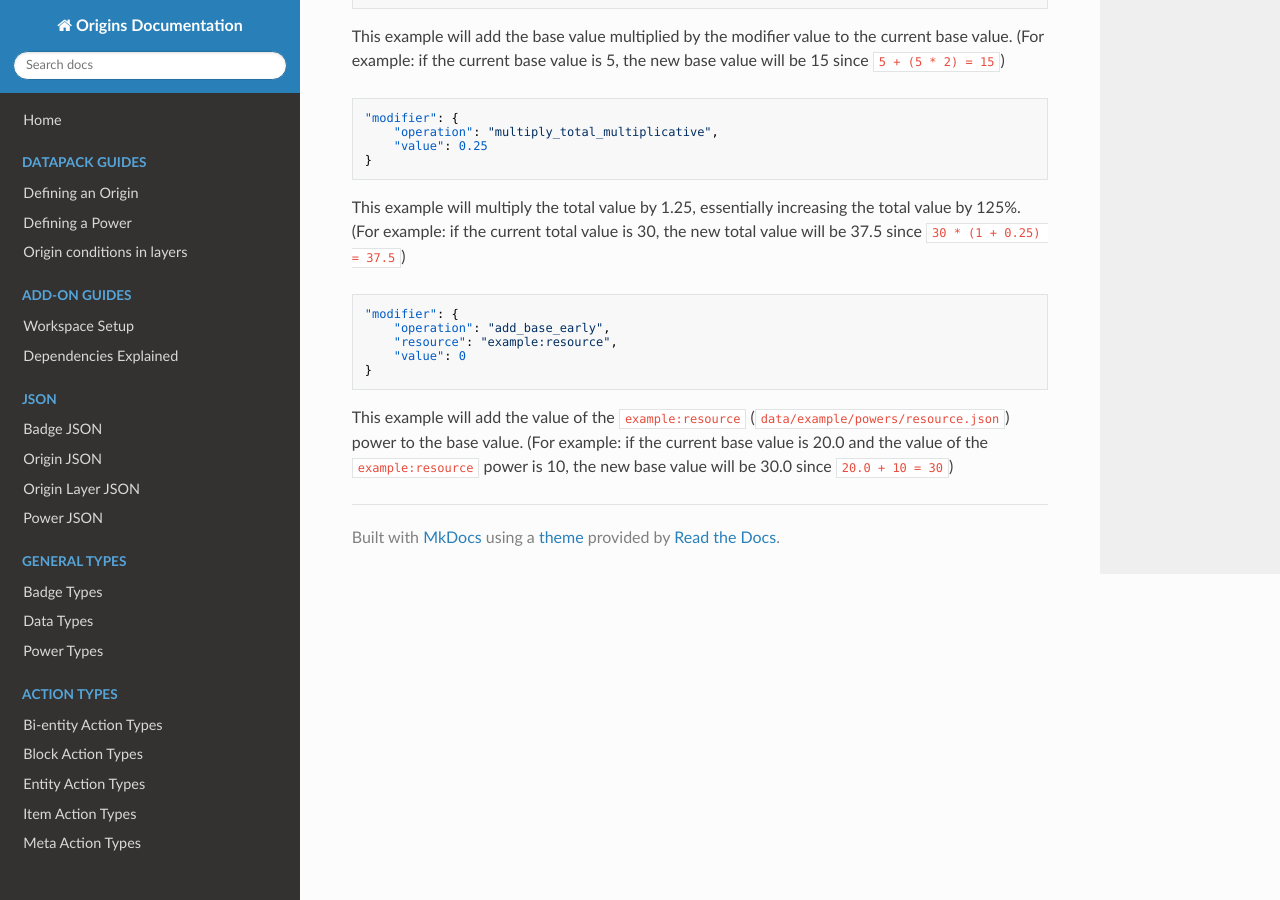
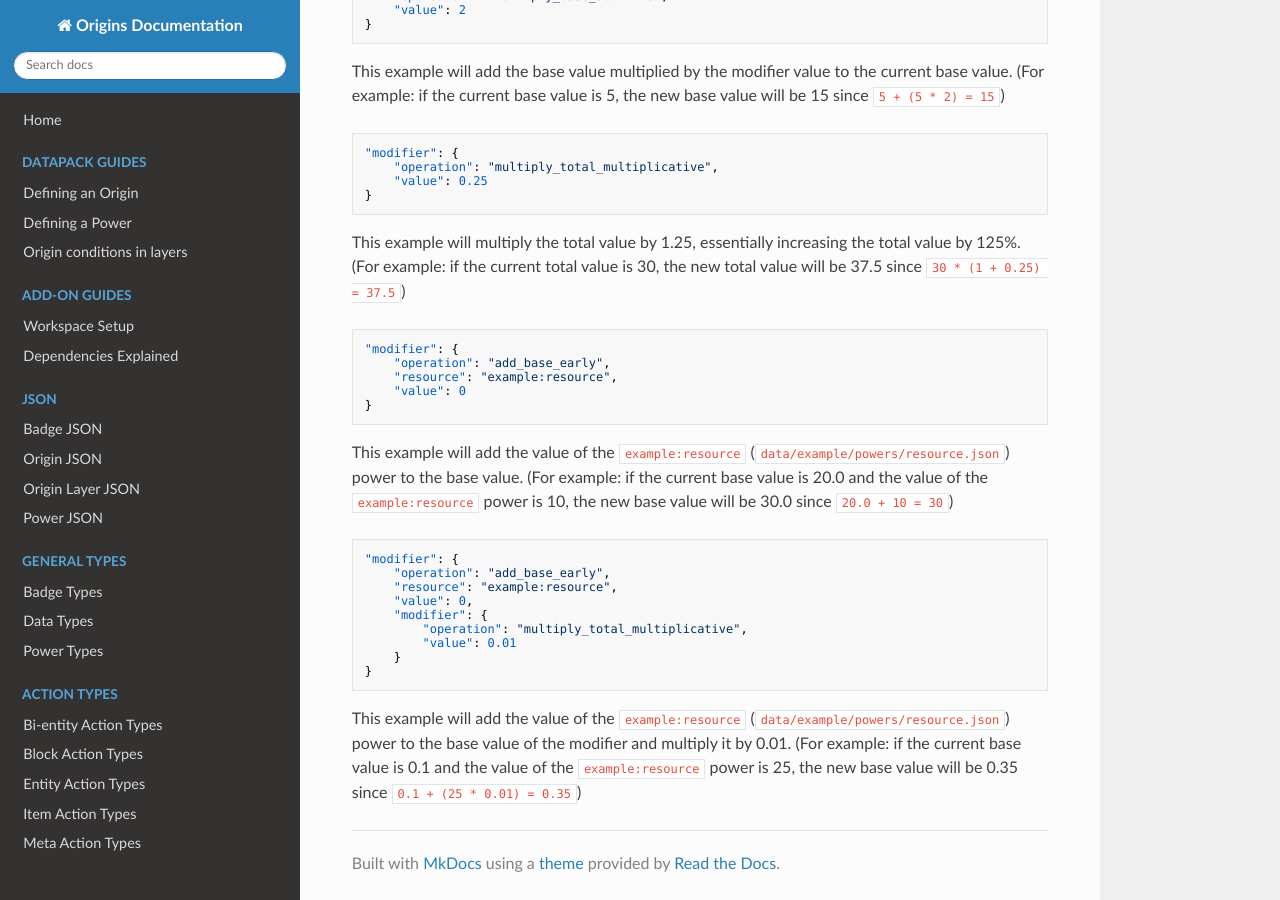
Before and after one commit to apace100/origins-docs, an MkDocs documentation site: the page built from docs/types/data_types/attribute_modifier.md, in a window 1280 px wide and 900 px high, scrolled down 819 px. Built offline with MkDocs 1.6.1, drawn with Linux system fonts in a browser that asks for light colours; nearby versions of some CDN libraries; some of the changed text lies outside the part shown.

Commit message:
Update `attribute_modifier.md` (Data Type) Added the `modifier` field to the field table

````diff
--- a/docs/types/data_types/attribute_modifier.md
+++ b/docs/types/data_types/attribute_modifier.md
@@ -16,9 +16,9 @@ Field  | Type | Default | Description
 -------|------|---------|-------------
 `operation` | [Attribute Modifier Operation](attribute_modifier_operation.md) | | The operation which will be performed by this modifier.
 `value` | [Float](float.md) | | The value to use for the modifier operation.
-`resource` | [Identifier](../data_types/identifier.md) | _optional_ | If specified, the value of this power will be used instead of the value specified in the `value` field.
-`name` | [String](string.md) | _optional_ | A descriptive name for the modifier, describing where it comes from.
-
+`resource` | [Identifier](../data_types/identifier.md) | *optional* | If specified, the value of this power will be used instead of the value specified in the `value` field.
+`name` | [String](string.md) | *optional* | A descriptive name for the modifier, describing where it comes from.
+`modifier` | [Attribute Modifier](attribute_modifier.md) | *optional* | If specified, this modifier will be applied to the value of the modifier.
 
 ### Examples
 
@@ -65,3 +65,19 @@ This example will multiply the total value by 1.25, essentially increasing the t
 
 This example will add the value of the `example:resource` (`data/example/powers/resource.json`) power to the base value.
 (For example: if the current base value is 20.0 and the value of the `example:resource` power is 10, the new base value will be 30.0 since `20.0 + 10 = 30`)
+<br>
+
+```json
+"modifier": {
+    "operation": "add_base_early",
+    "resource": "example:resource",
+    "value": 0,
+    "modifier": {
+        "operation": "multiply_total_multiplicative",
+        "value": 0.01
+    }
+}
+```
+
+This example will add the value of the `example:resource` (`data/example/powers/resource.json`) power to the base value of the modifier and multiply it by 0.01.
+(For example: if the current base value is 0.1 and the value of the `example:resource` power is 25, the new base value will be 0.35 since `0.1 + (25 * 0.01) = 0.35`)
````
